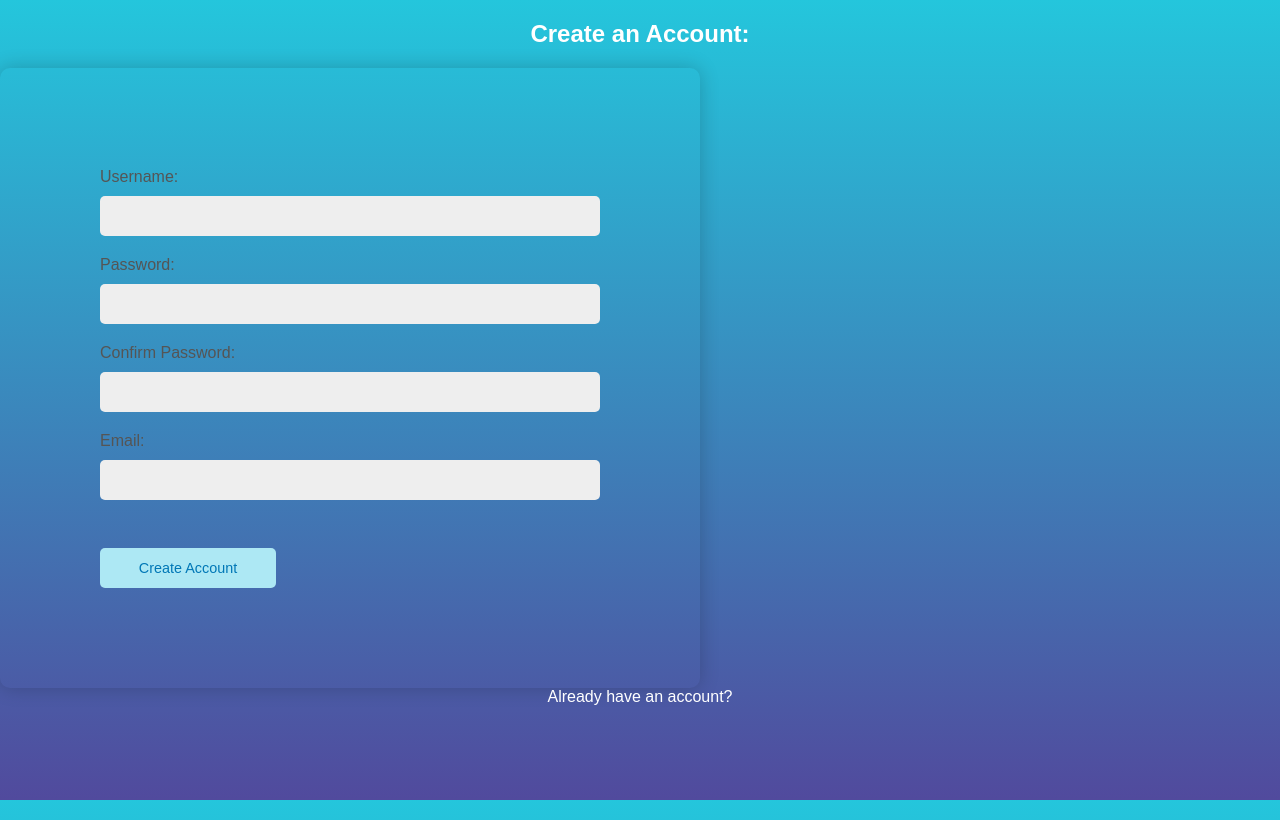
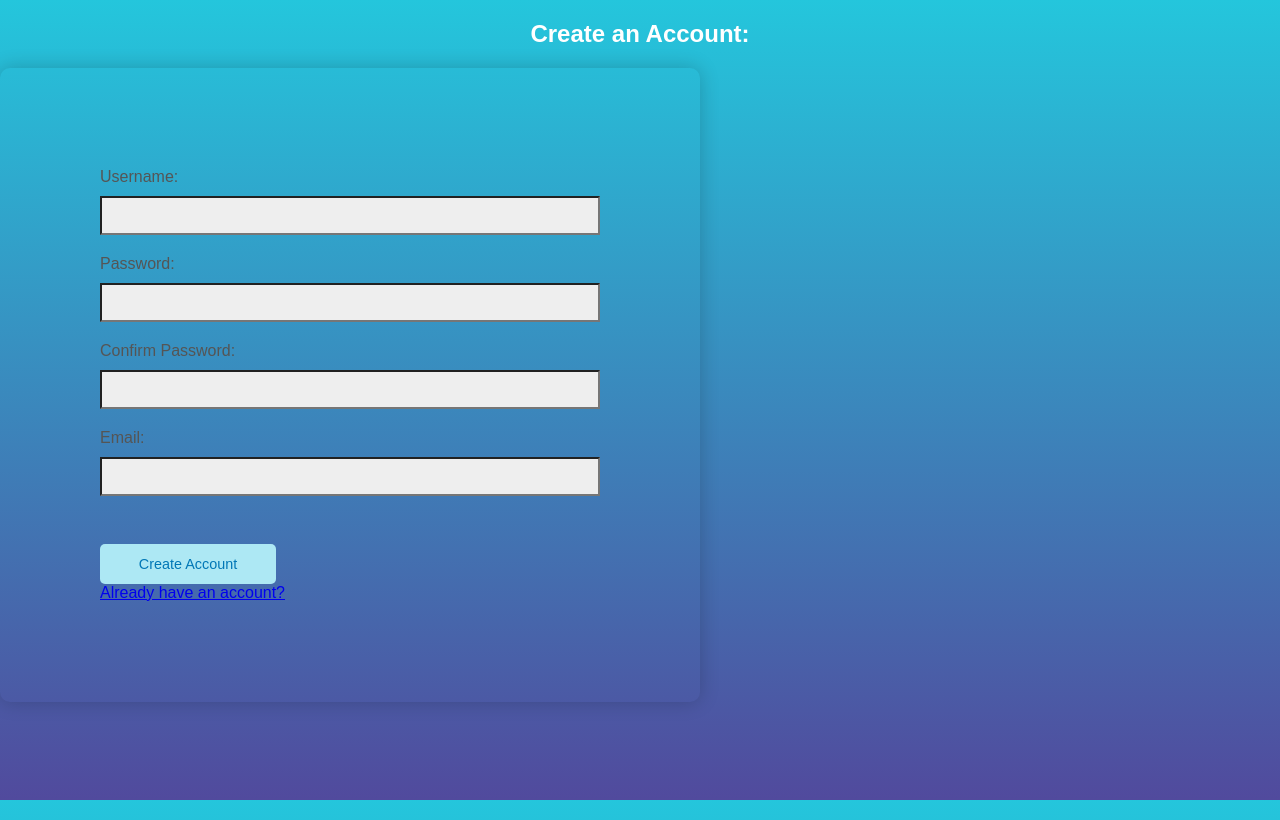
Before and after one commit to uniit-2-build/anywherefitness, a React (Create React App) app: page /sign-up in a window 1280 px wide. Built offline with nearby package versions, Linux system fonts and the light colour scheme.

Commit message:
completed create account minimum for now

```diff
--- a/src/components/SignUp.js
+++ b/src/components/SignUp.js
@@ -26,6 +26,17 @@ h2 {
 	text-align: center;
 	color: #ffffff;
 }
+
+input {
+display: block;
+width: 100%;
+background-color: #eee;
+border: 1px sold #ddd;
+box-sizing: border-box;
+margin: 10px 0 20px 0;
+padding: 10px;
+}
+
 `;
 
 const sharedStyles = css`
@@ -74,13 +85,7 @@ const StyledButton = styled.button`
 
 `;
 
-const StyledLink = styled.label`
-color: #ffff;
-display: flex;
-justify-content: center;
 
-
-`;
 
 const defaultValues = {
     username: "",
@@ -107,11 +112,11 @@ export default function SignUp() {
 			<>
 				<GlobalStyle />
 
-					<h2>Create an Account:</h2>
+				<h2>Create an Account:</h2>
 				<StyledForm onSubmit={submit}>
-					<label for="username">
+					<label htmlFor="username">
 						Username:
-						<StyledInput
+						<input
 							type="text"
 							name="username"
 							id="username"
@@ -119,9 +124,9 @@ export default function SignUp() {
 							value={formValues.username}
 						/>
 					</label>
-					<label for="password">
+					<label htmlFor="password">
 						Password:
-						<StyledInput
+						<input
 							type="password"
 							name="password"
 							id="password"
@@ -129,9 +134,9 @@ export default function SignUp() {
 							value={formValues.password}
 						/>
 					</label>
-					<label for="confirmPassword">
+					<label htmlFor="confirmPassword">
 						Confirm Password:
-						<StyledInput
+						<input
 							type="password"
 							name="confirmPassword"
 							id="confirmPassword"
@@ -139,9 +144,9 @@ export default function SignUp() {
 							value={formValues.confirmPassword}
 						/>
 					</label>
-					<label for="email">
+					<label htmlFor="email">
 						Email:
-						<StyledInput
+						<input
 							type="email"
 							name="email"
 							id="email"
@@ -153,8 +158,9 @@ export default function SignUp() {
 						Create Account
 					</StyledButton>
 
+						<Link to="/login">Already have an account?</Link>
+
 				</StyledForm>
-					<StyledLink to="/login">Already have an account?</StyledLink>
 			</>
 		);
 }
```
